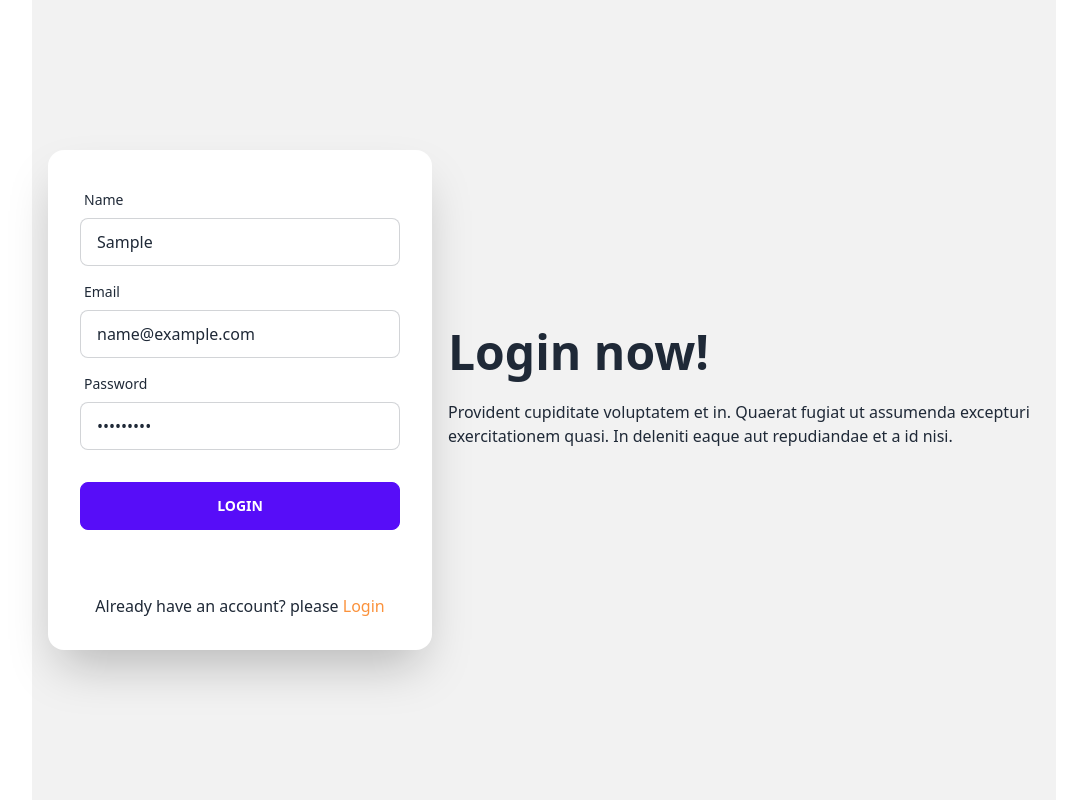
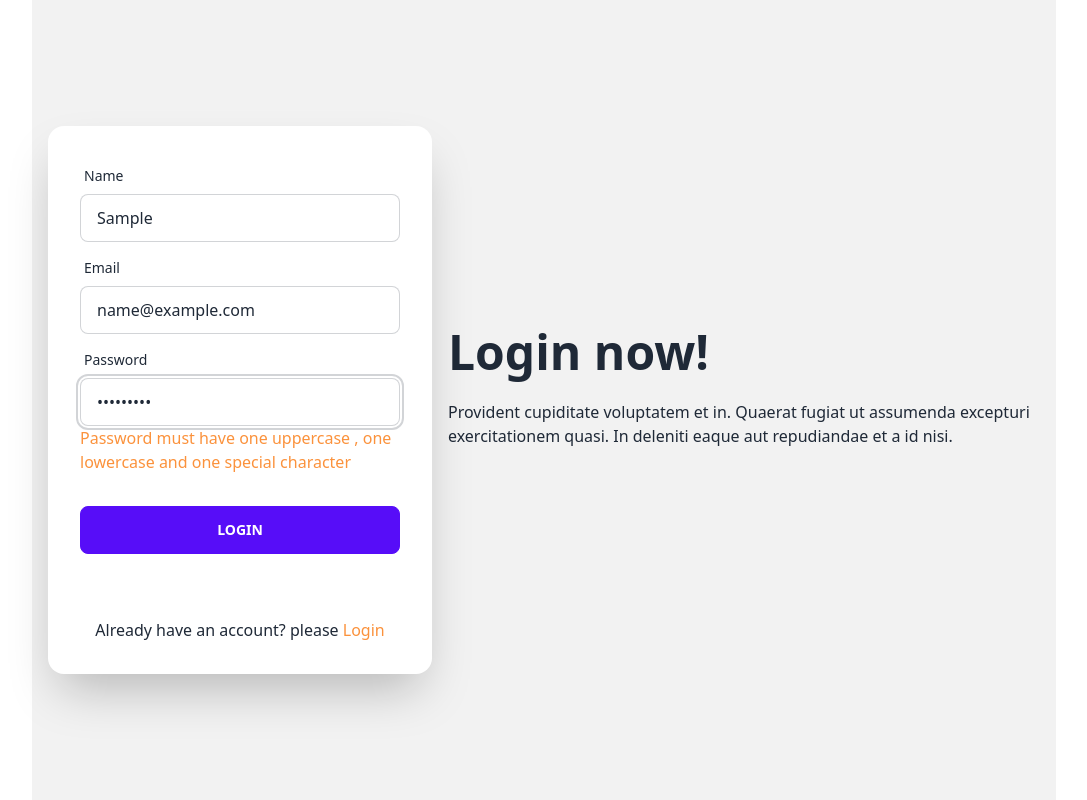
Before and after one commit to Himlaoy/bistro-boss-mdl-74, a React (Vite) app: page /signUp in a window 1280 px wide. Both pictures are taken after typing "Sample", "name@example.com", "Sample123" into the empty fields and a click on the button "LOGIN". Shown: the whole page, without its empty margins (96-1183 px from the left). Built offline with nearby package versions, Linux system fonts and the light colour scheme; no server answers.

Commit message:
user created

```diff
--- a/src/Pages/Login/Login.jsx
+++ b/src/Pages/Login/Login.jsx
@@ -2,12 +2,13 @@ import React, { useContext, useEffect, useRef, useState } from 'react';
 import { loadCaptchaEnginge, LoadCanvasTemplate, LoadCanvasTemplateNoReload, validateCaptcha } from 'react-simple-captcha';
 import { AuthContext } from '../../Provider/AuthProvider';
 import { Link } from 'react-router-dom';
+import { Helmet } from 'react-helmet-async';
 
 
 
 const Login = () => {
 
-    const {user,createUser} = useContext(AuthContext)
+    const { user, createUser } = useContext(AuthContext)
 
     const captchaRef = useRef()
     const [disabled, setDisabled] = useState(true)
@@ -27,7 +28,7 @@ const Login = () => {
         const captcha = form.captcha.value
         console.log(email, password, captcha)
 
-        createUser()
+        createUser(email, password)
         .then(result=>{
             const loggedUser = result.user
             console.log(loggedUser)
@@ -38,10 +39,10 @@ const Login = () => {
 
     }
 
-    const checkCaptcha =()=>{
-        const user_current_captcha= captchaRef.current.value
+    const checkCaptcha = () => {
+        const user_current_captcha = captchaRef.current.value
 
-        if(validateCaptcha(user_current_captcha)){
+        if (validateCaptcha(user_current_captcha)) {
             setDisabled(false)
         }
     }
@@ -53,6 +54,9 @@ const Login = () => {
                     <h1 className="text-5xl font-bold">Login now!</h1>
                     <p className="py-6">Provident cupiditate voluptatem et in. Quaerat fugiat ut assumenda excepturi exercitationem quasi. In deleniti eaque aut repudiandae et a id nisi.</p>
                 </div>
+                <Helmet>
+                    <title>Bistro Boss | login</title>
+                </Helmet>
                 <div className="card flex-shrink-0 w-full max-w-sm shadow-2xl bg-base-100">
                     <form onSubmit={handleSubmit} className="card-body">
                         <div className="form-control">
--- a/src/Pages/NavBar/NavBar.jsx
+++ b/src/Pages/NavBar/NavBar.jsx
@@ -1,13 +1,22 @@
-import React from 'react';
+import React, { useContext } from 'react';
 import { Link } from 'react-router-dom';
+import { AuthContext } from '../../Provider/AuthProvider';
 
 const NavBar = () => {
+    const {logOut} = useContext(AuthContext)
 
     const option = <>
         <li><Link to={'/'}>Home</Link></li>
         <li><Link to={'/menu'}>Menu</Link></li>
+        <li><Link onClick={handleOut}>Menu</Link></li>
         <li><Link to={'/order/salad'}>Order</Link></li>
     </>
+
+    const handleOut =()=>{
+        logOut()
+        .then(()=>{ })
+        .catch(error=>console.log(error.message))
+    }
 
     return (
         <div className="navbar fixed z-10 bg-opacity-30 max-w-screen-lg bg-black  text-white">
--- a/src/Pages/SignUlp/SignUp.jsx
+++ b/src/Pages/SignUlp/SignUp.jsx
@@ -1,12 +1,22 @@
-import React from 'react';
+import React, { useContext } from 'react';
+import { Helmet, HelmetProvider } from 'react-helmet-async';
 import { useForm } from 'react-hook-form';
 import { Link } from 'react-router-dom';
+import { AuthContext } from '../../Provider/AuthProvider';
 
 const SignUp = () => {
+
+    const {createUser} = useContext(AuthContext)
 
     const { register, handleSubmit, watch, formState: { errors } } = useForm();
     const onSubmit = data =>{
         console.log(data)
+        createUser(data.email, data.password)
+            .then(result => {
+                const loggedUser = result.user
+                console.log(loggedUser)
+            })
+            .catch(error => console.log(error.message))
     };
 
 
@@ -17,6 +27,9 @@ const SignUp = () => {
                     <h1 className="text-5xl font-bold">Login now!</h1>
                     <p className="py-6">Provident cupiditate voluptatem et in. Quaerat fugiat ut assumenda excepturi exercitationem quasi. In deleniti eaque aut repudiandae et a id nisi.</p>
                 </div>
+                <Helmet>
+                    <title>Bistro Boss | login</title>
+                </Helmet>
                 <div className="card flex-shrink-0 w-full max-w-sm shadow-2xl bg-base-100">
                     <form onSubmit={handleSubmit(onSubmit)} className="card-body">
                         <div className="form-control">
@@ -24,6 +37,7 @@ const SignUp = () => {
                                 <span className="label-text">Name</span>
                             </label>
                             <input type="text" {...register("name", { required: true })} name='name' placeholder="Name" className="input input-bordered" />
+                            {errors.email && <span className='text-orange-400'>Password is required</span>}
                         </div>
                         <div className="form-control">
                             <label className="label">
@@ -35,8 +49,16 @@ const SignUp = () => {
                             <label className="label">
                                 <span className="label-text">Password</span>
                             </label>
-                            <input type="password" {...register("password", { required: true, minLength:6, maxLength:10 })} name='password' placeholder="password" className="input input-bordered" />
-                            {errors.password?.type==='required' && <span>Password is required</span>}
+                            <input type="password" {...register("password", {
+                                required: true,
+                                 minLength:6,
+                                 maxLength:10,
+                                 pattern:/(?=.*[!@#$%^&*])(?=.*[a-z])(?=.*[A-Z])/
+                                  })} name='password' placeholder="password" className="input input-bordered" />
+                            {errors.password?.type==='required' && <span className='text-orange-400'>Password is required</span>}
+                            {errors.password?.type==='minLength' && <span className='text-orange-400'>Password length will be more than 6 character</span>}
+                            {errors.password?.type==='maxLength' && <span className='text-orange-400'>Password length will be less than 10 character</span>}
+                            {errors.password?.type==='pattern' && <span className='text-orange-400'>Password must have one uppercase , one lowercase and one special character</span>}
                         </div>
                         <div className="form-control mt-6">
                             <button className="btn btn-primary">Login</button>
```
